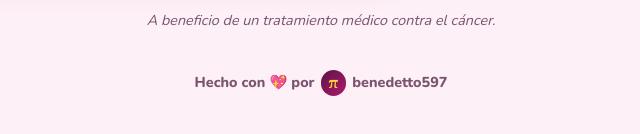
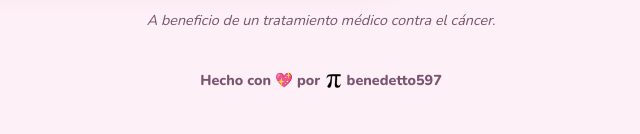
Before and after one commit to benedetto597/raffle-manager-tickets, a plain HTML site: page index.html in a window 1280 px wide. Shown: the part 636-770 px from the top of the page, 319-959 px from the left. Drawn offline with nearby package versions, Linux system fonts and the light colour scheme; no server answers.

Commit message:
fix: pie de página sin superposición en escritorio y π como PNG negro
Co-Authored-By: Claude Opus 5.5 <noreply@anthropic.com>

```diff
--- a/css/styles.css
+++ b/css/styles.css
@@ -170,7 +170,6 @@ input:focus-visible { outline: none; border-color: var(--pink); box-shadow: 0 0
 @media (min-width: 960px) {
   #buyView { max-width: 1120px; grid-template-columns: 1.35fr 1fr; align-items: start; padding-top: 24px; }
   #buyView .hero { grid-row: 1 / span 2; }
-  #buyView .step { position: sticky; top: 76px; }
   #buyView .footnote { grid-column: 1 / -1; }
 }
 
@@ -187,11 +186,7 @@ input:focus-visible { outline: none; border-color: var(--pink); box-shadow: 0 0
   .kpi strong { font-size: 1.5rem; }
 }
 
-.site-footer { text-align: center; padding: 8px 16px 28px; font-size: .9rem; }
+.site-footer { text-align: center; padding: 8px 16px 28px; font-size: .9rem; clear: both; }
 .site-footer a { color: var(--muted); text-decoration: none; font-weight: 700; display: inline-flex; align-items: center; gap: 6px; }
 .site-footer a:hover, .site-footer a:focus-visible { color: var(--magenta); }
-.site-footer .pi {
-  display: inline-grid; place-items: center; width: 1.7em; height: 1.7em; border-radius: 50%;
-  background: linear-gradient(135deg, var(--plum), var(--magenta)); color: var(--yellow);
-  font: 900 1.05em/1 Georgia, 'Times New Roman', serif;
-}
+.site-footer .pi { width: 1em; height: auto; display: block; }
--- a/index.html
+++ b/index.html
@@ -139,7 +139,7 @@
 
   <footer class="site-footer">
     <a href="https://github.com/benedetto597" target="_blank" rel="noopener noreferrer" aria-label="GitHub de benedetto597">
-      Hecho con 💖 por <span class="pi" aria-hidden="true">π</span> benedetto597
+      Hecho con 💖 por <img class="pi" src="/assets/pi.png" alt="" width="16" height="16"> benedetto597
     </a>
   </footer>
 
```
Also changed, not shown: assets/pi.png (added).
